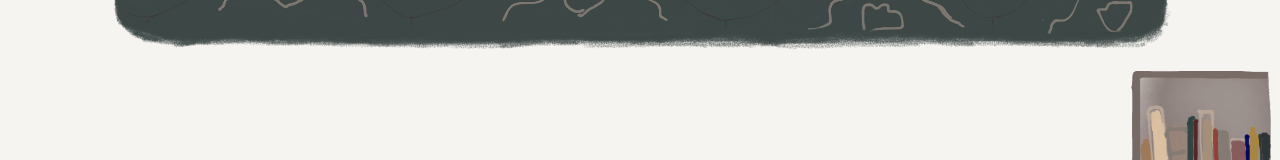
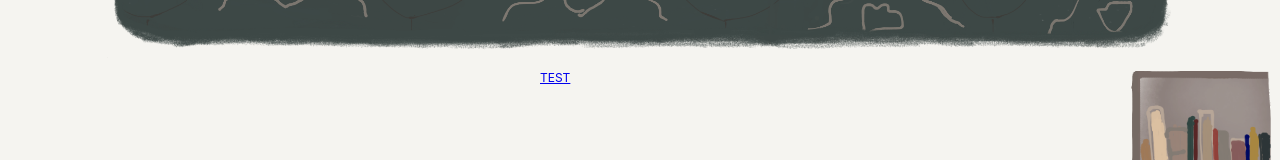
Before and after one commit to emonakov/decorativeprogressive, a React (Create React App) app: page / in a window 1280 px wide. Shown: the part 742-902 px from the top of the page. Built offline with nearby package versions, Linux system fonts and the light colour scheme; a web font is replaced by a local one.

Commit message:
Router Added

```diff
--- a/package.json
+++ b/package.json
@@ -12,6 +12,7 @@
     "@types/react-dom": "16.8.4",
     "react": "^16.8.6",
     "react-dom": "^16.8.6",
+    "react-router": "^5.0.1",
     "react-router-dom": "^5.0.1",
     "react-scripts": "3.0.1",
     "typescript": "3.5.2"
@@ -37,5 +38,8 @@
       "last 4 safari version"
     ]
   },
-  "devDependencies": {}
+  "devDependencies": {
+    "@types/react-router": "^5.0.2",
+    "@types/react-router-dom": "^4.3.4"
+  }
 }
--- a/src/App.tsx
+++ b/src/App.tsx
@@ -1,4 +1,5 @@
 import React from 'react';
+import { BrowserRouter as Router, Route, Link } from "react-router-dom";
 
 import './shared/libs/FontAwesomeLib';
 
@@ -8,14 +9,34 @@ import CenterBar from './components/Centerbar'
 import Hero from './components/Hero';
 import './App.css';
 
-const App: React.FC = ({ children }) => {
+const Home: React.FC = () => (
+	<>
+		<Hero />
+		<LeftBar />
+		<CenterBar>
+			<Link to="/test">
+				<p>TEST</p>
+			</Link>
+		</CenterBar>
+		<RightBar />
+	</>
+);
+
+const Test: React.FC = () => (
+	<h1>
+		<Link to="/">
+			<p>TEST</p>
+		</Link>
+	</h1>
+);
+
+const App: React.FC = () => {
 	return (
 		<section className="wrapper">
-			<Hero />
-			<LeftBar />
-			<CenterBar />
-			<RightBar />
-			{children}
+			<Router>
+				<Route path="/" exact component={Home} />
+				<Route path="/test" component={Test} />
+			</Router>
 		</section>
 	);
 }
--- a/src/components/centerbar/index.tsx
+++ b/src/components/centerbar/index.tsx
@@ -3,8 +3,10 @@ import React from 'react';
 import { CENTERBAR_CSS_CLASS } from './styles/constants';
 import './styles/center-bar.css';
 
-const CenterBar: React.FC = () => (
-    <section className={CENTERBAR_CSS_CLASS}></section>
+const CenterBar: React.FC = ({ children }) => (
+    <section className={CENTERBAR_CSS_CLASS}>
+        {children}
+    </section>
 );
 
 export default CenterBar;
```
Also changed, not shown: 1 other file (tests, documents, lock files or other folders).
